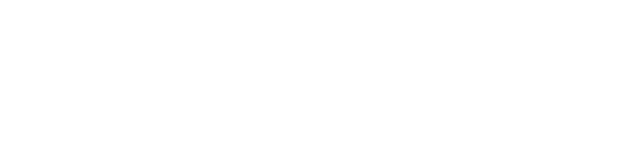
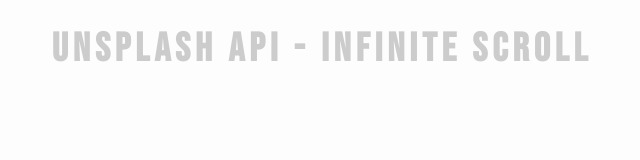
Before and after one commit to Rajesh97266/Infinity-Scroll, a plain HTML site: page index.html in a window 1280 px wide. Shown: the whole page, without its empty margins (318-958 px from the left). Drawn offline with Linux system fonts and the light colour scheme.

Commit message:
loader-added

```diff
--- a/index.html
+++ b/index.html
@@ -16,6 +16,10 @@
     <link rel="stylesheet" href="style.css" />
   </head>
   <body>
+    <h1>Unsplash API - Infinite Scroll</h1>
+    <div class="loader" id="loader">
+      <img src="loader.svg" alt="loading" hidden />
+    </div>
     <!-- Script -->
     <script src="script.js"></script>
   </body>
--- a/style.css
+++ b/style.css
@@ -1,3 +1,4 @@
+@import url("https://fonts.googleapis.com/css2?family=Bebas+Neue&family=Poppins:ital,wght@0,100;0,200;0,300;0,400;0,500;0,600;0,700;0,800;0,900;1,100;1,200;1,300;1,400;1,500;1,600;1,700;1,800;1,900&display=swap");
 
 html {
   box-sizing: border-box;
@@ -5,5 +6,32 @@ html {
 
 body {
   margin: 0;
-  min-height: 100vh;
+  padding: 0;
+  /* min-height: 100vh; */
+  font-family: Bebas Neue, sans-serif;
+  background: whitesmoke;
 }
+
+h1 {
+  text-align: center;
+  margin-top: 25px;
+  margin-bottom: 15px;
+  font-size: 40px;
+  letter-spacing: 5px;
+}
+
+.loader {
+  position: fixed;
+  top: 0;
+  bottom: 0;
+  left: 0;
+  right: 0;
+  background: rgba(255, 255, 255, 0.8);
+}
+
+.loader img {
+  position: fixed;
+  top: 50%;
+  left: 50%;
+  transform: translate(-50%, -50%);
+}
```
Also changed, not shown: loader.svg (added).
